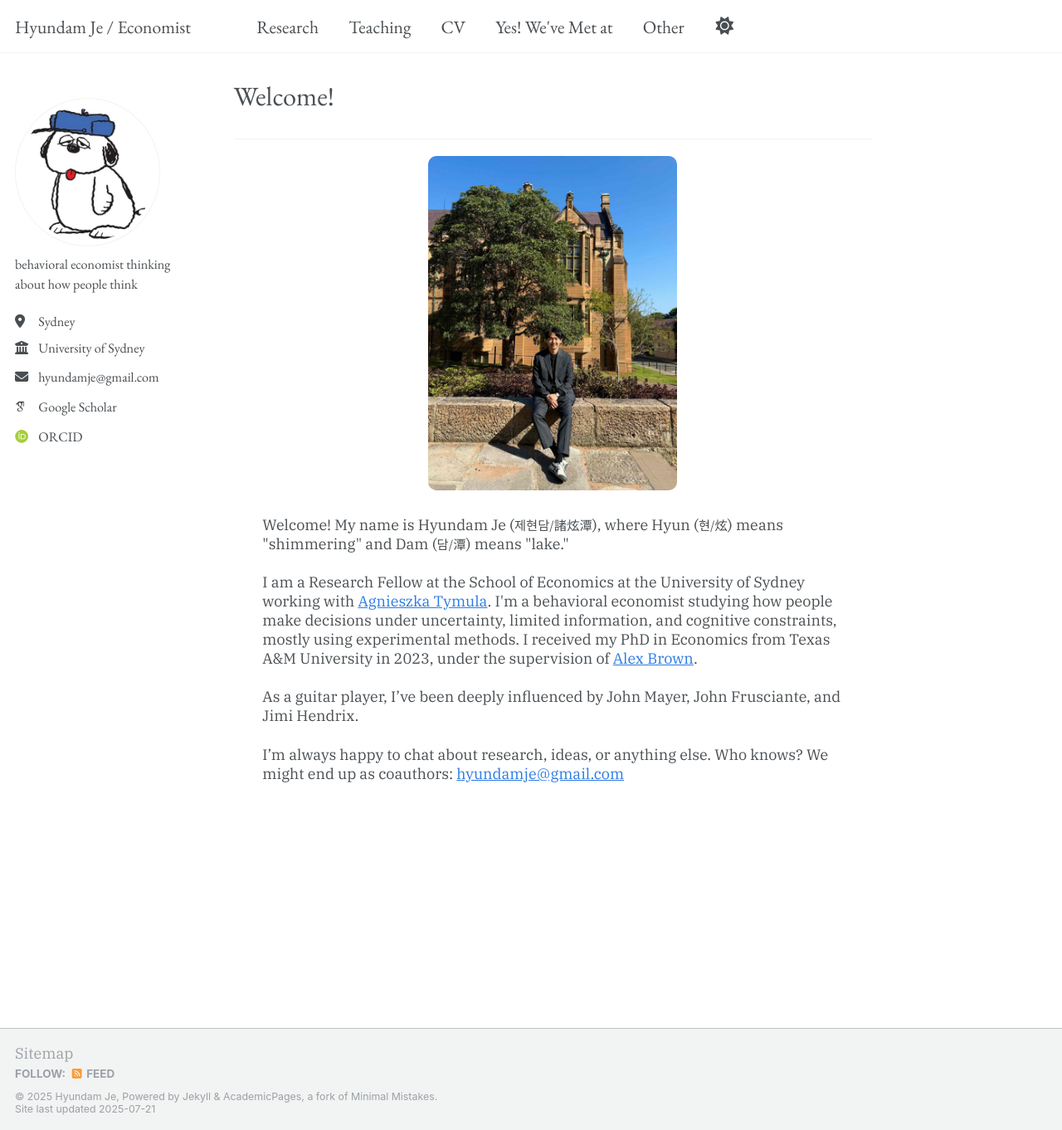
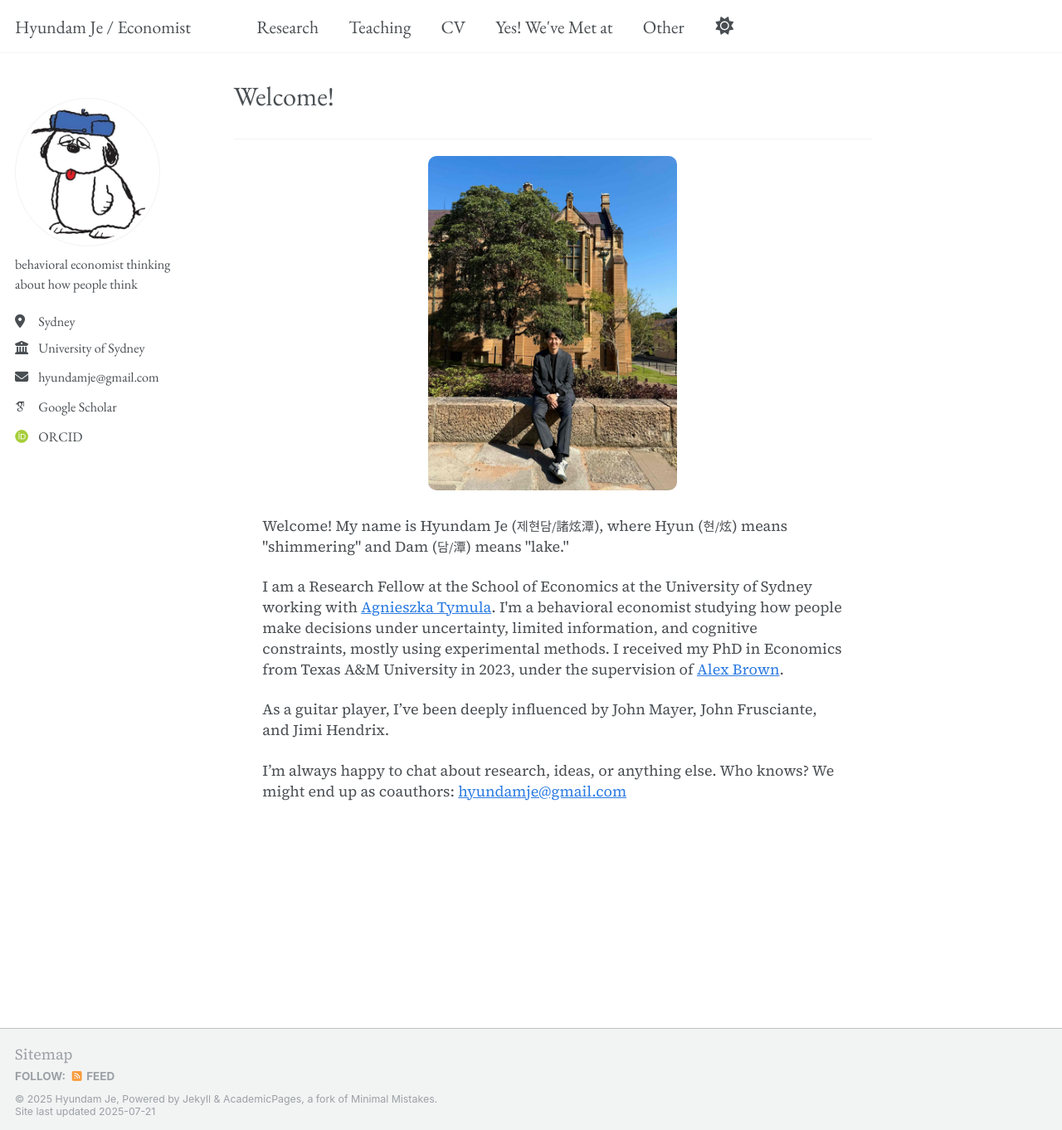
Before and after one commit to hyundamje/hyundamje.github.io, a Jekyll site: the page built from _pages/about.md, in a window 1280 px wide and 1362 px high. Shown: the whole window at 83% size. Built offline with Jekyll 4.4.1, drawn with Linux system fonts in a browser that asks for light colours; some web fonts are replaced.

Commit message:
Update _base.scss

```diff
--- a/_sass/layout/_base.scss
+++ b/_sass/layout/_base.scss
@@ -38,8 +38,7 @@
   margin: 0;
   padding: $masthead-height 0 0;
   padding-bottom: 9em;
-  //  font-family: 'Source Serif 4', serif;
-  font-family: 'IBM Plex Serif', serif;
+   font-family: 'Source Serif 4', serif;
 //  font-family:  'Libertine', serif;
  // font-family: 'Crimson Pro', serif;
   //   font-family: 'EB Garamond', serif;
```
